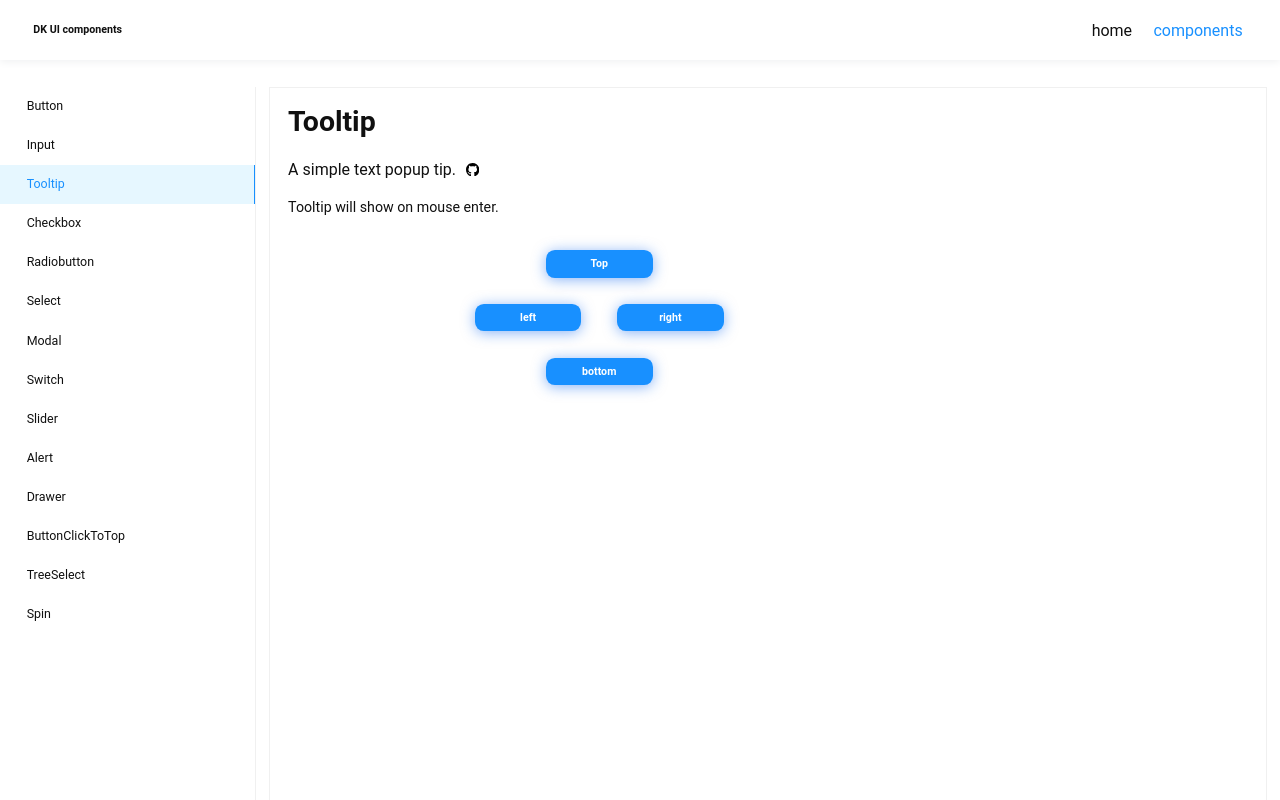
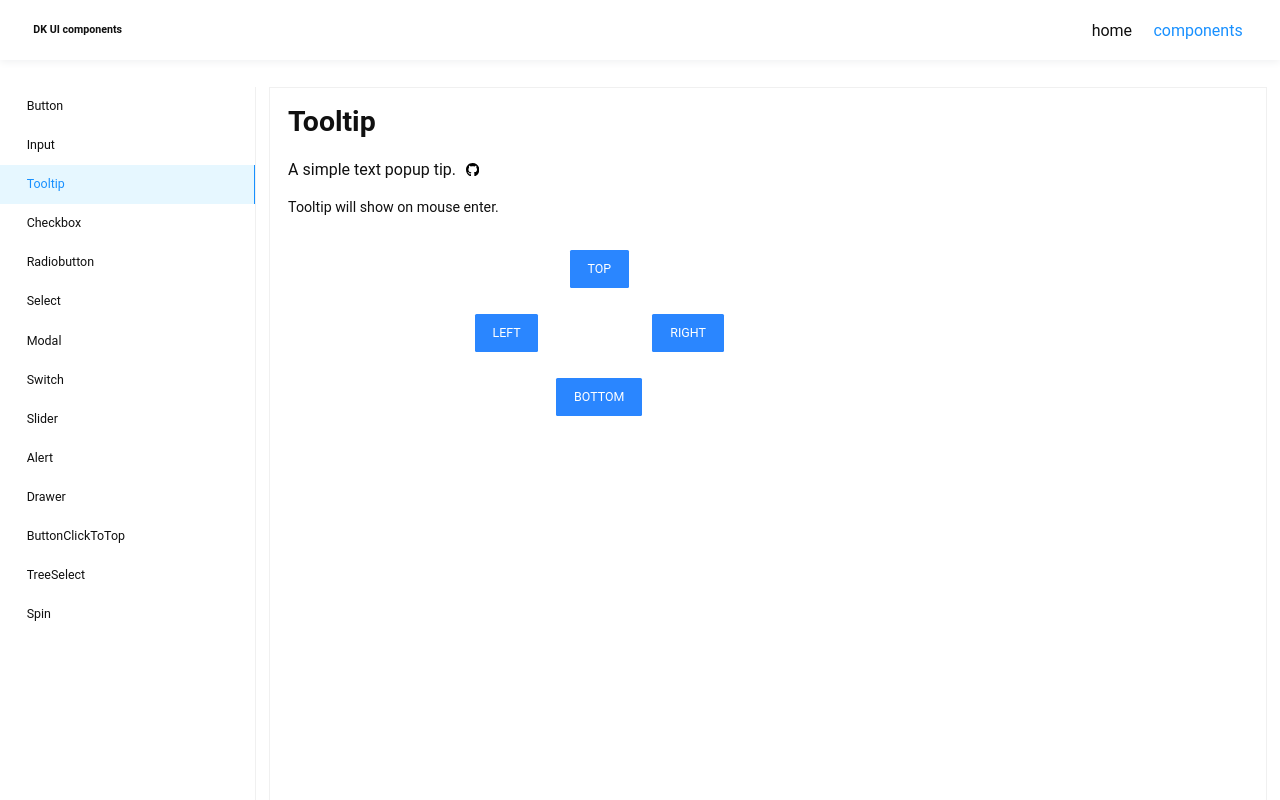
Before and after one commit to deniskeller/my-custom-components-library, a Next.js app: page /components/tooltip in a window 1280 px wide. Built offline with nearby package versions, Linux system fonts and the light colour scheme.

Commit message:
update BaseTooltip

```diff
--- a/pages/components/switch/index.tsx
+++ b/pages/components/switch/index.tsx
@@ -1,5 +1,6 @@
 import { Main } from '@layouts/index';
 import { Switch } from '@view/index';
+import React from 'react';
 
 const SwitchPage: React.FC = () => (
   <Main>
--- a/pages/components/tooltip/index.tsx
+++ b/pages/components/tooltip/index.tsx
@@ -1,5 +1,6 @@
 import { Main } from '@layouts/index';
 import { Tooltip } from '@view/index';
+import React from 'react';
 
 const TooltipPage: React.FC = () => (
   <Main>
--- a/src/components/base/BaseButton/BaseButton.module.scss
+++ b/src/components/base/BaseButton/BaseButton.module.scss
@@ -1,7 +1,6 @@
 .Button {
   // global
   position: relative;
-  font-size: 100%;
   display: flex;
   justify-content: center;
   align-items: center;
@@ -16,18 +15,19 @@
   user-select: none;
   text-align: center;
   font-style: normal;
+  text-transform: uppercase;
 
   &_default {
-    $size: 16px;
+    $size: 14px;
     line-height: em($size);
-    height: em(52px, $size);
+    height: em(42px, $size);
     padding: em(6px, $size) em(20px, $size);
     font-size: em($size);
   }
 
   &_small {
-    $size: 13px;
-    height: em(42px, $size);
+    $size: 12px;
+    height: em(32px, $size);
     padding: em(6px, $size) em(12px, $size);
     font-size: em($size);
     line-height: em($size);
--- a/src/components/base/BaseButton/BaseButton.tsx
+++ b/src/components/base/BaseButton/BaseButton.tsx
@@ -1,6 +1,6 @@
 import BaseIcon from '@base/BaseIcon/BaseIcon';
 import s from './BaseButton.module.scss';
-import { ComponentProps, ElementType, ReactNode } from 'react';
+import React, { ComponentProps, ElementType, ReactNode } from 'react';
 import { ALL_ICONS } from '@constants/icons';
 
 type ButtonOwnProps<E extends ElementType = ElementType> = {
--- a/src/components/base/BaseTooltip/BaseTooltip.module.scss
+++ b/src/components/base/BaseTooltip/BaseTooltip.module.scss
@@ -1,15 +1,11 @@
 .Tooltip {
-  position: relative;
-  display: inline-block;
-}
-
-.Title {
   $size: 14px;
   z-index: 100;
   width: max-content;
   min-width: em(120px, $size);
   max-width: em(200px, $size);
   height: max-content;
+  padding: em(6px, $size) em(8px, $size);
   position: fixed;
   @extend %center;
   font-size: em($size);
@@ -18,45 +14,27 @@
   text-align: center;
   word-wrap: break-word;
   color: $white;
-  padding: em(6px, $size) em(8px, $size);
   background: rgba(0, 0, 0, 0.8);
   border-radius: 2px;
-  box-shadow: 0 3px 6px -4px #0000001f, 0 6px 16px #00000014,
-    0 9px 28px 8px #0000000d;
-  transition: opacity ease 0.5s;
+
+  opacity: 0;
+  transform: translateY(-10px);
+  transition:
+    opacity 0.3s ease-in-out,
+    transform 0.3s ease-in-out;
+
+  &__Show {
     opacity: 1;
+    transform: translateY(0);
   }
 
-.Title_Hover {
+  &__Hide {
     opacity: 0;
+    transform: translateY(-10px);
   }
 
-// .Title[data-position='top'] {
-//   bottom: calc(100% + em(10px, 14px));
-//   transform: translateX(-50%);
-//   left: 50%;
-// }
-
-// .Title[data-position='right'] {
-//   left: calc(100% + em(10px, 14px));
-//   top: 50%;
-//   transform: translateY(-50%);
-// }
-
-// .Title[data-position='bottom'] {
-//   top: calc(100% + em(10px, 14px));
-//   transform: translateX(-50%);
-//   left: 50%;
-// }
-
-// .Title[data-position='left'] {
-//   right: calc(100% + em(10px, 14px));
-//   top: 50%;
-//   transform: translateY(-50%);
-// }
-
-@media (hover: hover) {
+  &_Wrapper {
+    position: relative;
+    display: inline-block;
   }
-
-@media (hover: none) {
 }
--- a/src/components/base/BaseTooltip/BaseTooltip.tsx
+++ b/src/components/base/BaseTooltip/BaseTooltip.tsx
@@ -1,75 +1,159 @@
 import React, { ReactNode, useEffect, useRef, useState } from 'react';
 import s from './BaseTooltip.module.scss';
 import BasePortal from '@base/BasePortal/BasePortal';
-import { useMount } from '@hooks/useMount';
 
 interface Props {
-  children?: ReactNode | ReactNode[];
-  title?: string;
+  children: ReactNode | ReactNode[];
+  content: string;
+  position?: 'top' | 'bottom' | 'left' | 'right';
   className?: string;
-  position?: string;
 }
 
 const BaseTooltip: React.FC<Props> = ({
   children,
-  title = '',
-  // position = 'top',
+  content,
+  position = 'top',
   className = '',
 }) => {
-  const targetRef = useRef<HTMLDivElement>(null);
-  const tooltipRef = useRef<HTMLParagraphElement>(null);
-  const [position, setPosition] = useState({ top: 0, left: 0 });
+  const tooltipRef = useRef<HTMLDivElement>(null);
+  const childRef = useRef<HTMLDivElement>(null);
+  const [tooltipPosition, setTooltipPosition] = useState({ top: 0, left: 0 });
   const [isVisible, setIsVisible] = useState(false);
+  const [isMounted, setIsMounted] = useState(false);
+  const [isAnimating, setIsAnimating] = useState(false);
 
-  const showTooltip = () => {
-    if (targetRef.current) {
-      const rect = targetRef.current.getBoundingClientRect();
-      const scrollY = window.scrollY;
-
-      setPosition({
-        top: rect.top + scrollY,
-        left: rect.left + rect.width / 2,
-      });
+  // Показ тултипа
+  const handleShowTooltip = () => {
+    if (!isVisible) {
+      setIsMounted(true);
       setIsVisible(true);
     }
   };
 
-  const hideTooltip = () => {
-    setIsVisible(false);
+  // Скрытие тултипа
+  const handleHideTooltip = () => {
+    if (isVisible) {
+      setIsVisible(false);
+    }
   };
 
-  const { mounted } = useMount({ opened: isVisible });
-  const [animationIn, setAnimationIn] = useState(mounted);
+  // Запуск анимации появления после монтирования
+  useEffect(() => {
+    if (isMounted && isVisible) {
+      const timeout = setTimeout(() => {
+        setIsAnimating(true);
+      }, 10);
 
+      return () => clearTimeout(timeout);
+    }
+  }, [isMounted, isVisible]);
+
+  // Обработка завершения анимации скрытия
   useEffect(() => {
-    setTimeout(() => {
-      setAnimationIn(isVisible);
-    }, 10);
-  }, [isVisible]);
+    if (!isVisible && isMounted && tooltipRef.current) {
+      const tooltipElement = tooltipRef.current;
+
+      const handleTransitionEnd = () => {
+        setIsMounted(false);
+      };
+
+      tooltipElement.addEventListener('transitionend', handleTransitionEnd, {
+        once: true,
+      });
+
+      return () => {
+        tooltipElement.removeEventListener(
+          'transitionend',
+          handleTransitionEnd,
+        );
+      };
+    }
+  }, [isVisible, isMounted]);
+
+  // Определение положения тултипа
+  useEffect(() => {
+    if (isVisible && tooltipRef.current && childRef.current) {
+      const childRect = childRef.current.getBoundingClientRect();
+      const tooltipRect = tooltipRef.current.getBoundingClientRect();
+
+      let top = 0;
+      let left = 0;
+
+      switch (position) {
+        case 'top':
+          top = childRect.top - tooltipRect.height;
+          left = childRect.left + (childRect.width - tooltipRect.width) / 2;
+          break;
+        case 'bottom':
+          top = childRect.bottom;
+          left = childRect.left + (childRect.width - tooltipRect.width) / 2;
+          break;
+        case 'left':
+          top = childRect.top + (childRect.height - tooltipRect.height) / 2;
+          left = childRect.left - tooltipRect.width;
+          break;
+        case 'right':
+          top = childRect.top + (childRect.height - tooltipRect.height) / 2;
+          left = childRect.right;
+          break;
+        default:
+          break;
+      }
+
+      // Проверка на выход за границы экрана
+      if (top < 0) top = 0;
+      if (left < 0) left = 0;
+      if (top + tooltipRect.height > window.innerHeight)
+        top = window.innerHeight - tooltipRect.height;
+      if (left + tooltipRect.width > window.innerWidth)
+        left = window.innerWidth - tooltipRect.width;
+
+      setTooltipPosition({ top, left });
+    }
+  }, [isVisible, position]);
+
+  // Обработка событий для мобильных устройств
+  useEffect(() => {
+    const handleTouchEnd = () => {
+      handleHideTooltip();
+    };
+
+    const childElement = childRef.current;
+    if (childElement) {
+      childElement.addEventListener('touchend', handleTouchEnd);
+    }
+
+    return () => {
+      if (childElement) {
+        childElement.removeEventListener('touchend', handleTouchEnd);
+      }
+    };
+  }, []);
 
   return (
     <div
-      className={`${s.Tooltip} ${className}`}
-      ref={targetRef}
-      onMouseOver={showTooltip}
-      onMouseOut={hideTooltip}
+      ref={childRef}
+      onMouseEnter={handleShowTooltip}
+      onMouseLeave={handleHideTooltip}
+      onTouchStart={handleShowTooltip}
+      className={`${s.Tooltip_Wrapper} ${className}`}
     >
-      {isVisible && (
+      {children}
+
+      {isMounted && (
         <BasePortal>
-          <p
+          <div
             ref={tooltipRef}
-            data-position={position}
-            className={animationIn ? s.Title : s.Title_Hover}
             style={{
-              top: position.top,
-              left: position.left,
+              top: `${tooltipPosition.top}px`,
+              left: `${tooltipPosition.left}px`,
             }}
+            className={`${s.Tooltip} ${isAnimating && isVisible ? s.Tooltip__Show : s.Tooltip__Hide}`}
           >
-            {title}
-          </p>
+            {content}
+          </div>
         </BasePortal>
       )}
-      {children}
     </div>
   );
 };
--- a/src/components/nav/LinkToViewCode/LinkToViewCode.tsx
+++ b/src/components/nav/LinkToViewCode/LinkToViewCode.tsx
@@ -12,7 +12,7 @@ const LinkToViewCode: React.FC<Props> = ({ href = '', title = '' }) => {
   return (
     <>
       <BaseSubtitle className="Mr">{title}</BaseSubtitle>
-      <BaseTooltip title="Open in Github">
+      <BaseTooltip content="Open in Github">
         <Link href={href} target="_blank" rel="noreferrer">
           <div className="Icon">
             <BaseIcon icon={ALL_ICONS.GITHUB} />
--- a/src/hooks/useMount.ts
+++ b/src/hooks/useMount.ts
@@ -1,6 +1,6 @@
-import { useEffect, useState } from "react";
+import { useEffect, useState } from 'react';
 
-export const useMount  = ({ opened } : {opened: boolean}) => {
+export const useMount = ({ opened }: { opened: boolean }) => {
   const [mounted, setMounted] = useState(false);
 
   useEffect(() => {
@@ -15,5 +15,6 @@ export const useMount  = ({ opened } : {opened: boolean}) => {
 
   return {
     mounted,
+    setMounted,
   };
 };
--- a/src/view/components/Tooltip/Tooltip.tsx
+++ b/src/view/components/Tooltip/Tooltip.tsx
@@ -1,57 +1,49 @@
 import React from 'react';
-import { BaseButton, BaseButton2, BaseContainer, BaseTitle, BaseTooltip } from '@base/index';
+import { BaseButton, BaseContainer, BaseTitle, BaseTooltip } from '@base/index';
 import styles from './Tooltip.module.scss';
 import { LinkToViewCode } from '@nav/index';
 
-interface Props {}
-
-const Tooltip: React.FC<Props> = () => {
+const Tooltip: React.FC = () => {
   return (
     <BaseContainer>
-			<BaseTitle className='Mb20'>Tooltip</BaseTitle>
+      <BaseTitle className="Mb20">Tooltip</BaseTitle>
 
-			<div className='Headline Mb20'>
+      <div className="Headline Mb20">
         <LinkToViewCode
-					title='A simple text popup tip.'
-					href='https://github.com/deniskeller/my-custom-components-library/tree/main/src/components/base/BaseTooltip'
+          title="A simple text popup tip."
+          href="https://github.com/deniskeller/my-custom-components-library/tree/main/src/components/base/BaseTooltip"
         />
       </div>
 
       <div className={styles.Tooltips}>
-				<BaseTooltip title='some text'>
+        <BaseTooltip content="some text">
           <span>Tooltip will show on mouse enter.</span>
         </BaseTooltip>
       </div>
 
       <div className={styles.Buttons}>
         <div className={styles.ButtonsTop}>
-					<BaseTooltip title='Lorem ipsum dolor sit amet consectetur adipisicing elit. Nostrum possimus animi voluptates ab explicabo laborum blanditiis accusantium, debitis architecto officiis! Lorem ipsum dolor sit amet consectetur adipisicing elit. Nostrum possimus animi voluptates ab explicabo laborum blanditiis accusantium, debitis architecto officiis!'>
-						<BaseButton2 title='Top' />
+          <BaseTooltip
+            content="This is a top tooltip This is a top tooltip This is a top tooltip"
+            position="top"
+          >
+            <BaseButton>Top</BaseButton>
           </BaseTooltip>
         </div>
 
         <div className={styles.ButtonsMiddle}>
-					<BaseTooltip
-						position='left'
-						title='Lorem ipsum dolor sit amet, consectetur adipisicing elit. Temporibus modi impedit, et perferendis vitae unde laborum. Ullam at ipsa sit.'
-					>
-						<BaseButton2 title='left' />
+          <BaseTooltip content="This is a left tooltip" position="left">
+            <BaseButton>Left</BaseButton>
           </BaseTooltip>
 
-					<BaseTooltip
-						position='right'
-						title='Lorem ipsum dolor sit amet consectetur adipisicing elit. Possimus, voluptatibus? '
-					>
-						<BaseButton2 title='right' />
+          <BaseTooltip content="This is a right tooltip" position="right">
+            <BaseButton>Right</BaseButton>
           </BaseTooltip>
         </div>
 
         <div className={styles.ButtonsBottom}>
-					<BaseTooltip
-						position='bottom'
-						title='Lorem ipsum dolor sit amet consectetur adipisicing elit. Possimus, voluptatibus?'
-					>
-						<BaseButton2 title='bottom' />
+          <BaseTooltip content="This is a bottom tooltip" position="bottom">
+            <BaseButton>bottom</BaseButton>
           </BaseTooltip>
         </div>
       </div>
```
Lines whose indentation alone changed are shown as unchanged.
